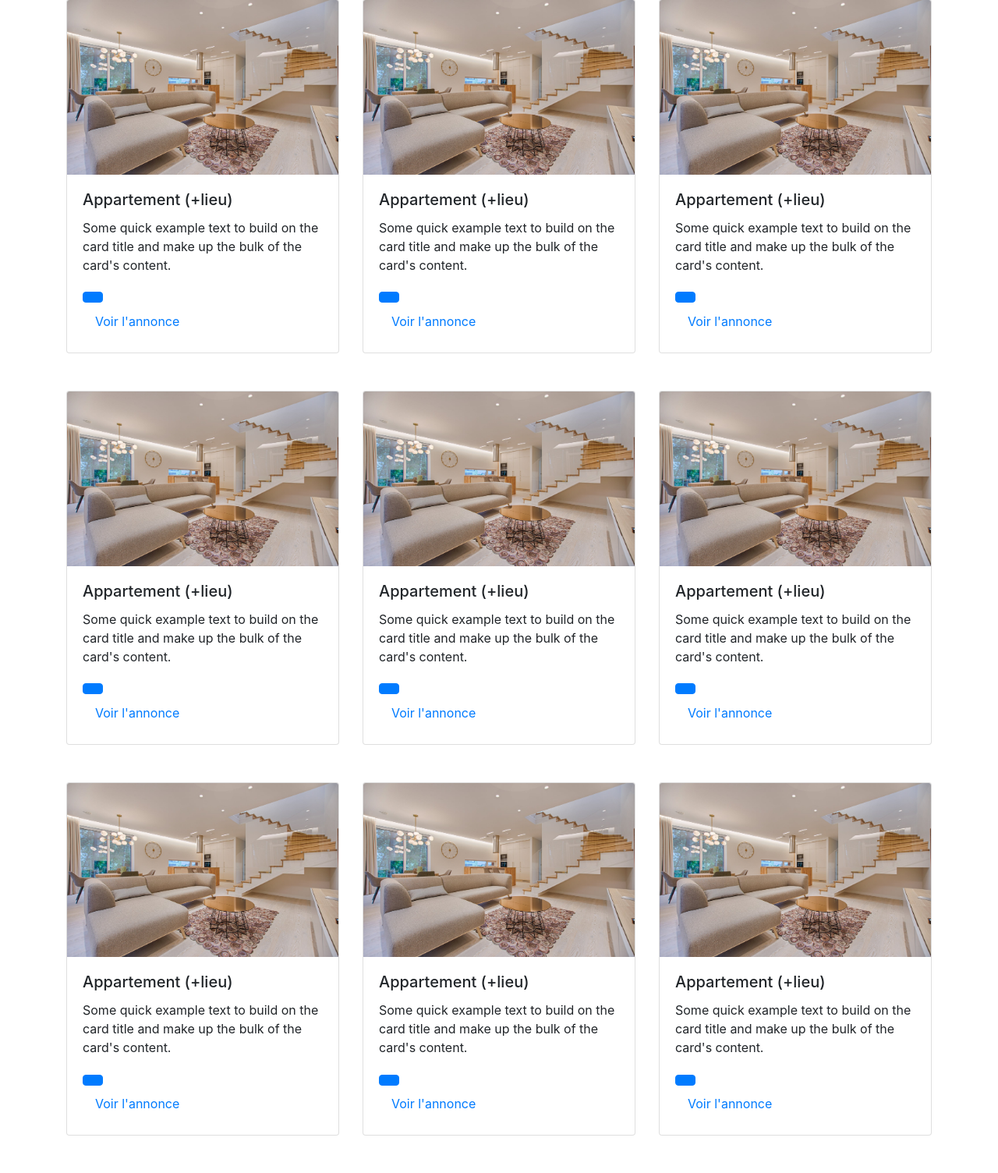
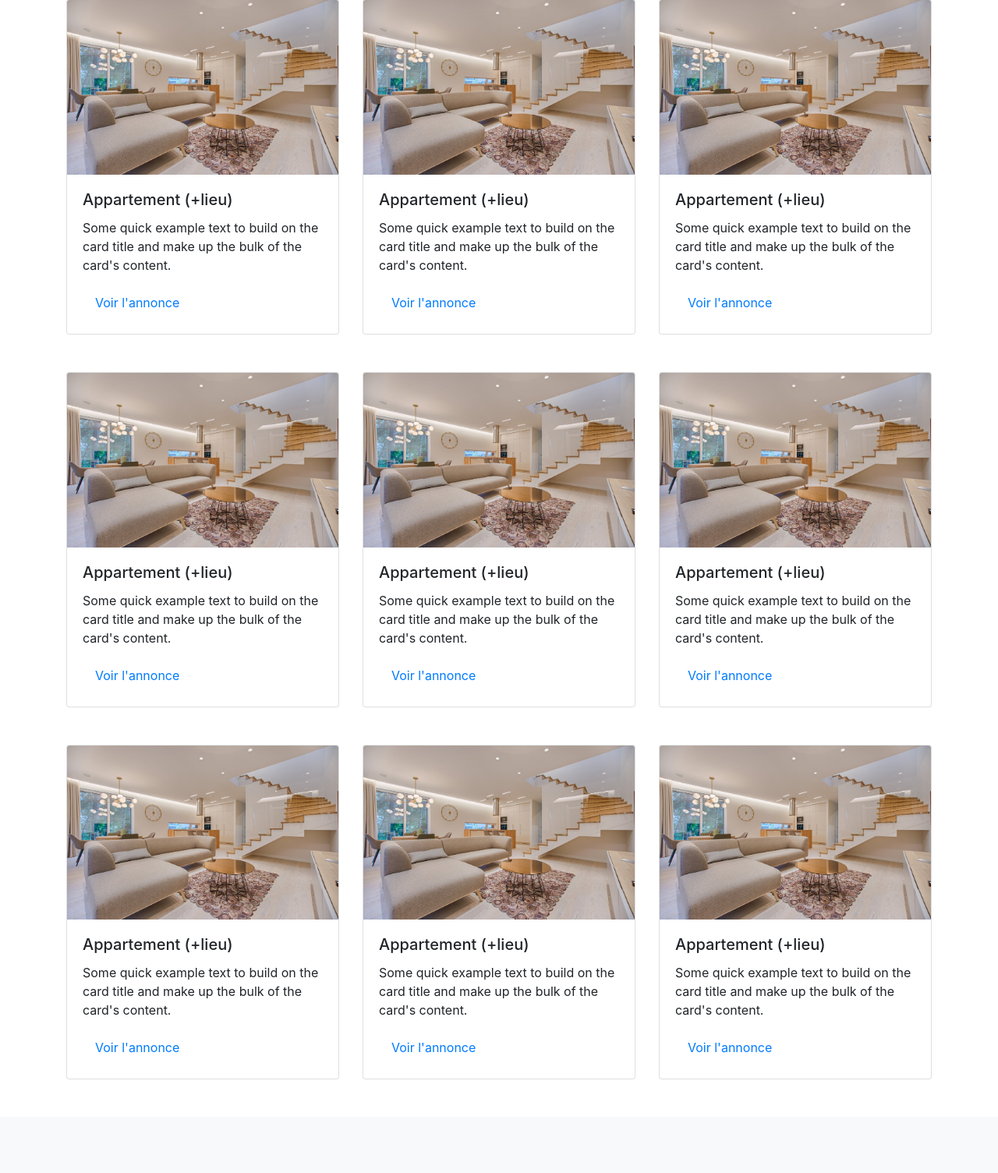
Before and after one commit to dimitriserrano/Projet-AirBNB, a PHP site: page /recherche.php in a window 1280 px wide. Shown: the part 119-1623 px from the top of the page at 78% size. After the commit the page ends 1503 px from the top, so only its background shows below. Run offline with PHP 8.4, Linux system fonts and the light colour scheme.

Commit message:
Apparition correcte des boutons + corrections de bugs

```diff
--- a/public/index.php
+++ b/public/index.php
@@ -37,7 +37,7 @@
                     </select>
                     <small id="persons" class="form-text text-muted">Entrez le nombre de personnes qui désir voyager.</small>
                     <br>
-                    <button type="submit" class="btn btn-primary"><a class="nav-link" href="recherche.php"/>Recherchez</button> <!-- regarder le bug -->
+                    <button type="submit"><a class="nav-link" href="recherche.php"/>Recherchez</button> <!-- regarder le bug -->
                 </div>
             </form>
         </div>
--- a/public/membre/profil.php
+++ b/public/membre/profil.php
@@ -1,4 +1,4 @@
-<?php require_once '../../views/layout/header.php';
+<?php require_once '../../views/layout/header.php';?>
 
 
 //prénom
--- a/public/recherche.php
+++ b/public/recherche.php
@@ -9,7 +9,7 @@
             <div class="card-body">
                 <h5 class="card-title">Appartement (+lieu)</h5>
                 <p class="card-text">Some quick example text to build on the card title and make up the bulk of the card's content.</p>
-                <a href="#" class="btn btn-primary"><a class="nav-link" href="bien.php"/>Voir l'annonce</a>
+                <a href="#"><a class="nav-link" href="bien.php"/>Voir l'annonce</a>
             </div>
         </div>
         <br>
@@ -19,7 +19,7 @@
             <div class="card-body">
                 <h5 class="card-title">Appartement (+lieu)</h5>
                 <p class="card-text">Some quick example text to build on the card title and make up the bulk of the card's content.</p>
-                <a href="#" class="btn btn-primary"><a class="nav-link" href="bien.php"/>Voir l'annonce</a>
+                <a href="#"><a class="nav-link" href="bien.php"/>Voir l'annonce</a>
             </div>
         </div>
         <br>
@@ -29,7 +29,7 @@
             <div class="card-body">
                 <h5 class="card-title">Appartement (+lieu)</h5>
                 <p class="card-text">Some quick example text to build on the card title and make up the bulk of the card's content.</p>
-                <a href="#" class="btn btn-primary"><a class="nav-link" href="bien.php"/>Voir l'annonce</a>
+                <a href="#"><a class="nav-link" href="bien.php"/>Voir l'annonce</a>
             </div>
         </div>
     </div>
@@ -41,7 +41,7 @@
             <div class="card-body">
                 <h5 class="card-title">Appartement (+lieu)</h5>
                 <p class="card-text">Some quick example text to build on the card title and make up the bulk of the card's content.</p>
-                <a href="#" class="btn btn-primary"><a class="nav-link" href="bien.php"/>Voir l'annonce</a>
+                <a href="#"><a class="nav-link" href="bien.php"/>Voir l'annonce</a>
             </div>
         </div>
         <br>
@@ -51,7 +51,7 @@
             <div class="card-body">
                 <h5 class="card-title">Appartement (+lieu)</h5>
                 <p class="card-text">Some quick example text to build on the card title and make up the bulk of the card's content.</p>
-                <a href="#" class="btn btn-primary"><a class="nav-link" href="bien.php"/>Voir l'annonce</a>
+                <a href="#"><a class="nav-link" href="bien.php"/>Voir l'annonce</a>
             </div>
         </div>
         <br>
@@ -61,7 +61,7 @@
             <div class="card-body">
                 <h5 class="card-title">Appartement (+lieu)</h5>
                 <p class="card-text">Some quick example text to build on the card title and make up the bulk of the card's content.</p>
-                <a href="#" class="btn btn-primary"><a class="nav-link" href="bien.php"/>Voir l'annonce</a>
+                <a href="#"><a class="nav-link" href="bien.php"/>Voir l'annonce</a>
             </div>
         </div>
     </div>
@@ -73,7 +73,7 @@
             <div class="card-body">
                 <h5 class="card-title">Appartement (+lieu)</h5>
                 <p class="card-text">Some quick example text to build on the card title and make up the bulk of the card's content.</p>
-                <a href="#" class="btn btn-primary"><a class="nav-link" href="bien.php"/>Voir l'annonce</a>
+                <a href="#"><a class="nav-link" href="bien.php"/>Voir l'annonce</a>
             </div>
         </div>
         <br>
@@ -83,7 +83,7 @@
             <div class="card-body">
                 <h5 class="card-title">Appartement (+lieu)</h5>
                 <p class="card-text">Some quick example text to build on the card title and make up the bulk of the card's content.</p>
-                <a href="#" class="btn btn-primary"><a class="nav-link" href="bien.php"/>Voir l'annonce</a>
+                <a href="#"><a class="nav-link" href="bien.php"/>Voir l'annonce</a>
             </div>
         </div>
         <br>
@@ -93,7 +93,7 @@
             <div class="card-body">
                 <h5 class="card-title">Appartement (+lieu)</h5>
                 <p class="card-text">Some quick example text to build on the card title and make up the bulk of the card's content.</p>
-                <a href="#" class="btn btn-primary"><a class="nav-link" href="bien.php"/>Voir l'annonce</a>
+                <a href="#"><a class="nav-link" href="bien.php"/>Voir l'annonce</a>
             </div>
         </div>
     </div>
--- a/views/layout/nav.php
+++ b/views/layout/nav.php
@@ -1,6 +1,6 @@
 <header>
     <nav class="navbar navbar-expand-lg navbar-light bg-light">
-        <a class="navbar-brand" href="../../public/index.php"><img src="./Images/vraiLogo.png" alt index></a>
+        <a class="navbar-brand" href="../../index.php"><img src="./Images/vraiLogo.png" alt index></a>
         <button class="navbar-toggler" type="button" data-toggle="collapse" data-target="#navbarSupportedContent" aria-controls="navbarSupportedContent" aria-expanded="false" aria-label="Toggle navigation">
             <span class="navbar-toggler-icon"></span>
         </button>
```
